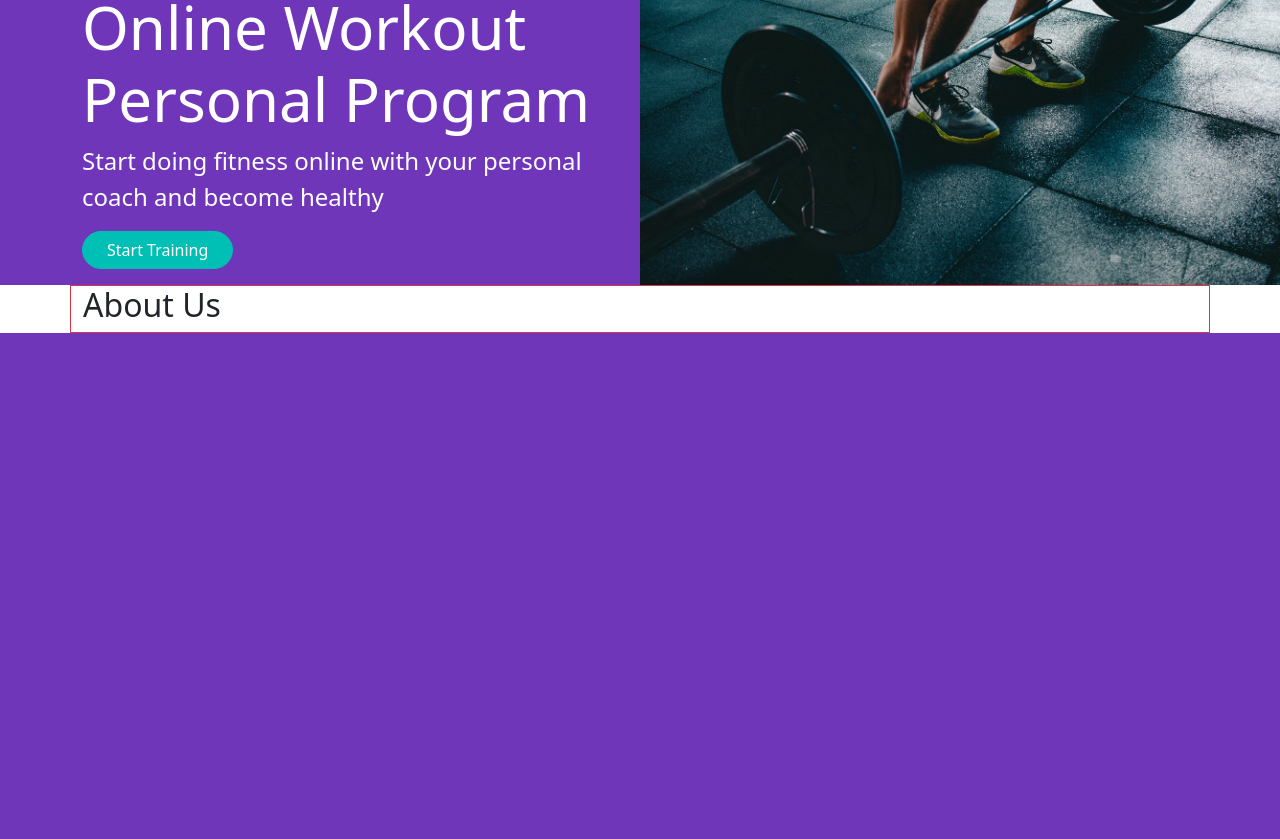
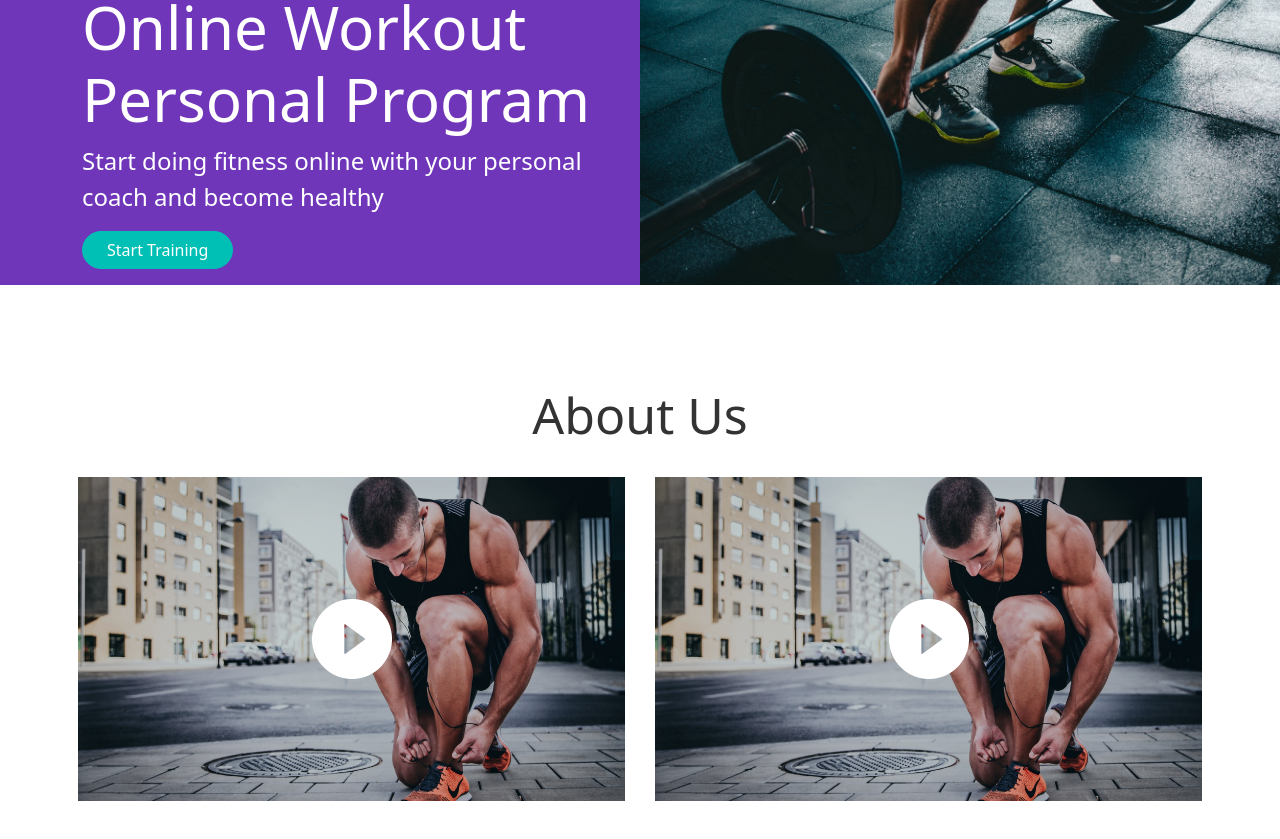
Before and after one commit to espinozagabriel0/EX2Bootstrap_BascopeGabriel, a website built with Vite: page src/index.html in a window 1280 px wide. Shown: the part 111-950 px from the top of the page. Before the commit the page ends 800 px from the top, so only its background shows below. Built offline with nearby package versions, Linux system fonts and the light colour scheme.

Commit message:
maquetación sección about-us

```diff
--- a/src/index.html
+++ b/src/index.html
@@ -44,9 +44,17 @@
 
     <main id="main-section">
         <section id="about-section" class="bg-white">
-            <div class="container border-danger border">
-               <h2>About Us</h2>
+            <div class="container">
+               <h2 class="text-center">About Us</h2>
 
+               <div class="row p-2 mt-4">
+                    <div class="col-lg about-us-video d-flex align-items-center">
+                        <img src="/img/iconVideo.png" alt="" class="mx-auto ">
+                    </div>
+                    <div class="col-lg about-us-video d-flex align-items-center">
+                        <img src="/img/iconVideo.png" alt="" class="mx-auto">
+                    </div>
+                </div>
            </div>
         </section>
     </main>
--- a/src/styles/custom.scss
+++ b/src/styles/custom.scss
@@ -23,11 +23,31 @@ header#header-section{
 
     .header-text{
         max-width: 540px;
-        // border: 1px solid cyan;
     }
 }
 
+main{
+    section{
+        padding: 100px 0;
+    }
+}
 
+section#about-section{
+    h2{
+        font-size: 50px;
+        color: $main-text;
+    }
+    .row{
+        gap: 30px;
+    }
+    .about-us-video{
+        background: url('/img/aboutUs-img.png');
+        background-repeat: no-repeat;
+        background-size: cover;
+        height: 324px;
+        cursor: pointer;
+    }
+}
 
 
 footer{
```
Also changed, not shown: public/img/aboutUs-img.png (added), public/img/iconVideo.png (added).
